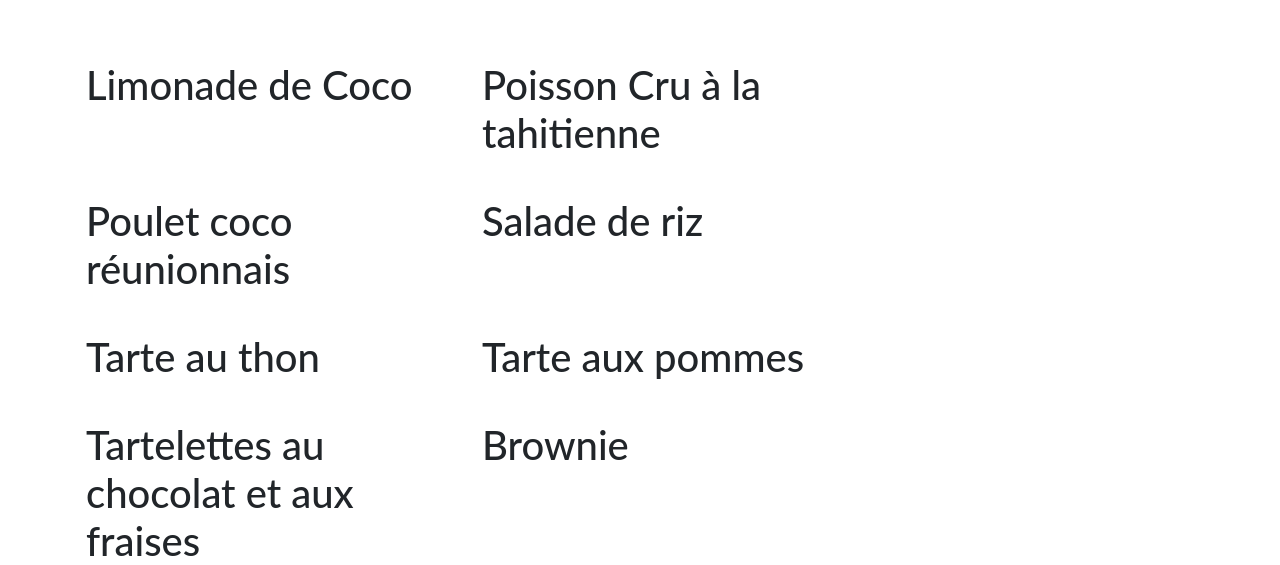
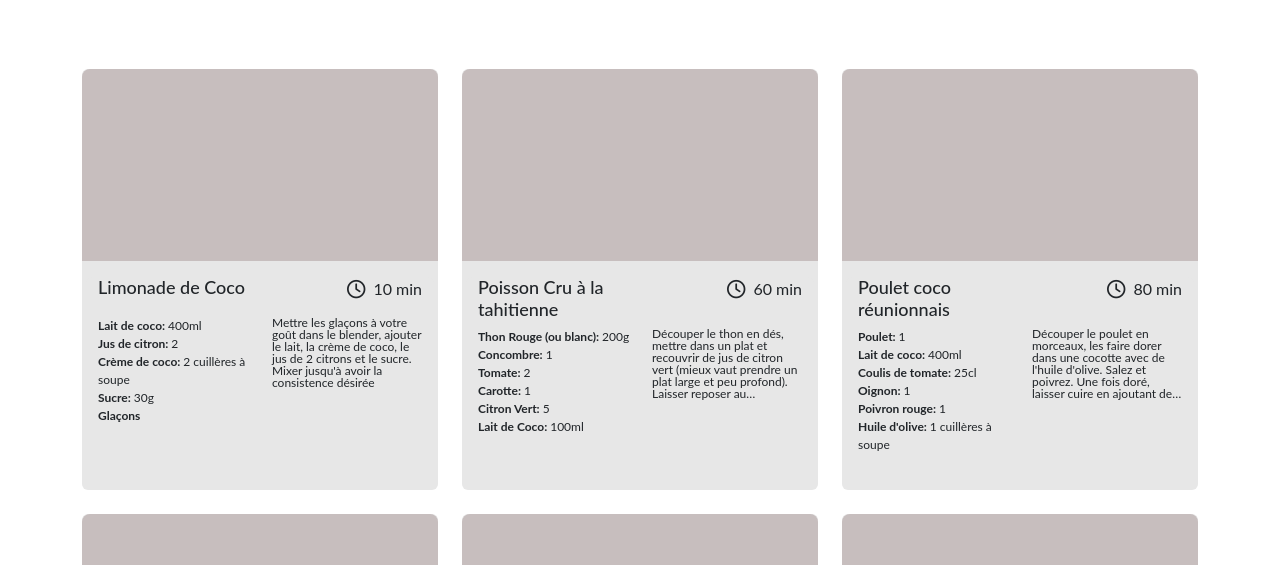
Before and after one commit to Farcy-Corentin/ocr-LesPetitsPlats, a website built with Vite: page index.html in a window 1280 px wide. Shown: the part 235-800 px from the top of the page. Built offline with nearby package versions, Linux system fonts and the light colour scheme.

Commit message:
feat(LPP-14): create recipe card component

```diff
--- a/main.js
+++ b/main.js
@@ -1,6 +1,6 @@
 import Header from './src/views/components/Header.js'
 import Searchbar from './src/views/components/Searchbar.js'
-import RecipeList from './src/views/RecipeList.js'
+import RecipeList from './src/views/components/RecipeList.js'
 
 document.querySelector('#app').appendChild(Header())
 document.querySelector('#app').appendChild(Searchbar())
--- a/src/domain/recipes/IngredientFactory.js
+++ b/src/domain/recipes/IngredientFactory.js
@@ -1,14 +1,14 @@
 const checkUnit = (ingredient) => {
+  if (!ingredient.quantity) {
+    return
+  }
+
   if (!ingredient.unit) {
     return `${ingredient.quantity}`
   }
 
   if (ingredient.unit === 'grammes') {
     return `${ingredient.quantity}g`
-  }
-
-  if (!ingredient.quantity) {
-    return ''
   }
 
   if (ingredient.unit === 'cl' || ingredient.unit === 'ml') {
--- a/src/sass/components/_index.scss
+++ b/src/sass/components/_index.scss
@@ -1 +1,2 @@
 @forward "searchbar";
+@forward "recipeCard";
--- /dev/null
+++ b/src/sass/components/recipeCard.scss
@@ -0,0 +1,30 @@
+@import "../utils/mixin";
+
+.timing i {
+  font-size: 1.15rem;
+  margin-top: 0.20rem;
+}
+
+.card-infos {
+  font-size: 0.75rem;
+  margin-bottom: 4px;
+}
+
+.card-infos p {
+  margin: 0;
+}
+
+.description {
+  overflow: hidden;
+  line-height: 100%;
+  max-height: 4.5rem;
+  -webkit-box-orient: vertical;
+  display: block;
+  display: -webkit-box;
+  text-overflow: ellipsis;
+  -webkit-line-clamp: 6;
+}
+
+.card-infos ul {
+  padding-right: 0;
+}
--- a/src/sass/utils/_index.scss
+++ b/src/sass/utils/_index.scss
@@ -1 +1,3 @@
 @forward "variables";
+@forward "mixin";
+@forward "typography";
--- /dev/null
+++ b/src/sass/utils/_mixin.scss
@@ -0,0 +1,6 @@
+@mixin truncate {
+  white-space: nowrap;
+  overflow: hidden;
+  -o-text-overflow: ellipsis;
+  text-overflow: ellipsis;
+}
--- /dev/null
+++ b/src/sass/utils/_typography.scss
@@ -0,0 +1,3 @@
+.card-text {
+  font-size: 0.75rem;
+}
--- a/src/views/RecipeList.js
+++ /dev/null
@@ -1,34 +0,0 @@
-import { getAll } from '../domain/recipes/RecipeRepository.js'
-import createRecipeFromData from '../domain/recipes/recipeFactory.js'
-
-const RecipeList = () => {
-  const recipes = createRecipeFromData(getAll())
-
-  const recipesEl = document.createElement('div')
-  recipesEl.classList.add('container')
-
-  const recipesList = document.createElement('section')
-  recipesList.classList.add(
-    'row',
-    'row-cols-1',
-    'row-cols-md-2',
-    'row-cols-lg-3',
-    'g-4',
-    'my-4'
-  )
-  recipes.map((recipe) => {
-    const recipeWrapper = document.createElement('div')
-    recipeWrapper.classList.add('m-2', 'p-2')
-    const title = document.createElement('h1')
-    title.textContent = recipe.name
-
-    recipeWrapper.appendChild(title)
-    recipesList.appendChild(recipeWrapper)
-  })
-
-  recipesEl.appendChild(recipesList)
-
-  return recipesEl
-}
-
-export default RecipeList
--- /dev/null
+++ b/src/views/components/RecipeCard.js
@@ -0,0 +1,81 @@
+const RecipeCard = (recipe) => {
+  const cardContainer = document.createElement('div')
+  cardContainer.classList.add('col')
+
+  const card = document.createElement('div')
+  card.classList.add('card', 'h-100')
+
+  const recipeThumbnail = document.createElement('div')
+  recipeThumbnail.style.height = '12rem'
+  recipeThumbnail.style.background = '#c7bebe'
+  recipeThumbnail.style.borderRadius = '0.5rem 0.5rem 0 0'
+  recipeThumbnail.classList.add('card-img-top')
+
+  const cardBody = document.createElement('div')
+  cardBody.classList.add('card-body')
+
+  const cardHeader = document.createElement('header')
+  cardHeader.classList.add('row', 'card-header')
+
+  const title = document.createElement('h2')
+  title.classList.add('col-7', 'card-title')
+  title.textContent = recipe.name
+
+  const timeWrapper = document.createElement('span')
+  timeWrapper.classList.add('col-5', 'd-flex', 'justify-content-end', 'timing')
+
+  const time = document.createElement('p')
+  time.textContent = recipe.time
+
+  const timingIcon = document.createElement('i')
+  timingIcon.classList.add('fa-regular', 'fa-clock', 'me-2')
+  timingIcon.ariaLabel = 'Recipe timing icon'
+
+  timeWrapper.appendChild(timingIcon)
+  timeWrapper.appendChild(time)
+
+  cardHeader.appendChild(title)
+  cardHeader.appendChild(timeWrapper)
+
+  const cardContent = document.createElement('div')
+  cardContent.classList.add('row', 'card-infos')
+
+  const ingredientsList = document.createElement('ul')
+  ingredientsList.classList.add('col-6', 'list-unstyled')
+
+  recipe.ingredients.map((ingredient) => {
+    const ingredientItem = document.createElement('li')
+
+    const ingredientName = document.createElement('strong')
+    ingredientName.textContent =
+      ingredient.quantity !== undefined
+        ? `${ingredient.name}: `
+        : `${ingredient.name}`
+
+    const ingredientQuantity =
+      ingredient.quantity !== undefined ? `${ingredient.quantity}` : ''
+
+    ingredientItem.append(ingredientName, ingredientQuantity)
+
+    ingredientsList.appendChild(ingredientItem)
+  })
+
+  const description = document.createElement('div')
+  description.classList.add('col-6', 'description')
+  description.textContent = recipe.instructions
+
+  cardContent.appendChild(ingredientsList)
+  cardContent.appendChild(description)
+
+  cardBody.appendChild(cardHeader)
+  cardBody.appendChild(cardContent)
+
+  card.appendChild(recipeThumbnail)
+  card.appendChild(cardBody)
+
+  cardContainer.appendChild(card)
+
+  return cardContainer
+}
+
+export default RecipeCard
--- /dev/null
+++ b/src/views/components/RecipeList.js
@@ -0,0 +1,31 @@
+import { getAll } from '../../domain/recipes/RecipeRepository.js'
+import createRecipeFromData from '../../domain/recipes/recipeFactory.js'
+import RecipeCard from './RecipeCard.js'
+
+const RecipeList = () => {
+  const recipes = createRecipeFromData(getAll())
+
+  const recipesContainer = document.createElement('div')
+  recipesContainer.classList.add('container')
+
+  const recipesList = document.createElement('section')
+  recipesList.classList.add(
+    'row',
+    'row-cols-1',
+    'row-cols-md-2',
+    'row-cols-lg-2',
+    'row-cols-xl-3',
+    'g-4',
+    'my-4'
+  )
+
+  recipes.map((recipe) => {
+    recipesList.appendChild(RecipeCard(recipe))
+  })
+
+  recipesContainer.appendChild(recipesList)
+
+  return recipesContainer
+}
+
+export default RecipeList
```
Also changed, not shown: public/css/styles.css, src/domain/recipes/RecipeFactory.js (renamed from src/domain/recipes/recipeFactory.js), 1 other file.
